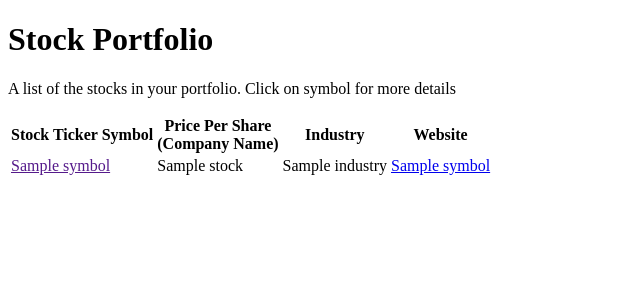
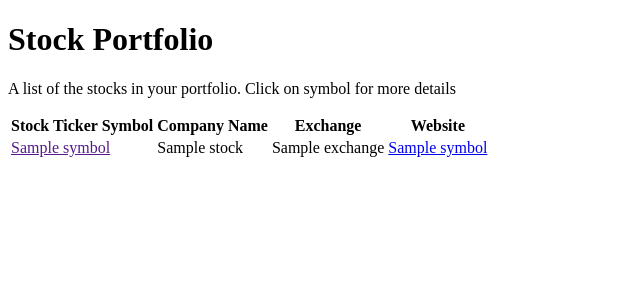
Before and after one commit to zarkle/pyramid-stocks, a Python web app: template stock_portfolio/stock_portfolio/templates/portfolio.jinja2 in a window 1280 px wide. Shown: the part 52-352 px from the top of the page, without its empty margins (0-640 px from the left). Run offline with Jinja, Linux system fonts and the light colour scheme; the template is opened without the code that fills it: most values are stand-ins (such as "Sample title", 1, 10 or a date in 2020).

Commit message:
update template

```diff
--- a/stock_portfolio/stock_portfolio/templates/portfolio.jinja2
+++ b/stock_portfolio/stock_portfolio/templates/portfolio.jinja2
@@ -7,15 +7,15 @@
 <table id="portfolio-table">
   <tr>
     <th>Stock Ticker Symbol</td>
-    <th>Price Per Share<br>(Company Name)</td>
-    <th>Industry</td>
+    <th>Company Name</td>
+    <th>Exchange</td>
     <th>Website</td>
   </tr>
   {% for stock in stocks %}
   <tr>
     <td><a href="{{request.route_url('detail', symbol=stock.symbol)}}">{{stock.symbol}}</a></td>
     <td>{{stock.companyName}}</td>
-    <td>{{stock.industry}}</td>
+    <td>{{stock.exchange}}</td>
     <td><a href="{{stock.website}}" target="_blank">{{stock.symbol}}</a></td>
   </tr>
   {% endfor %}
```
